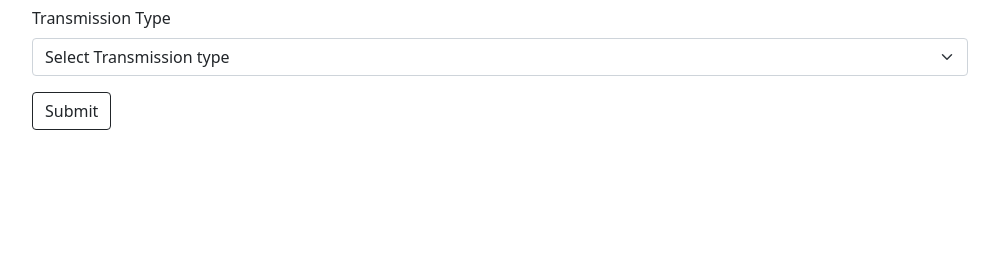
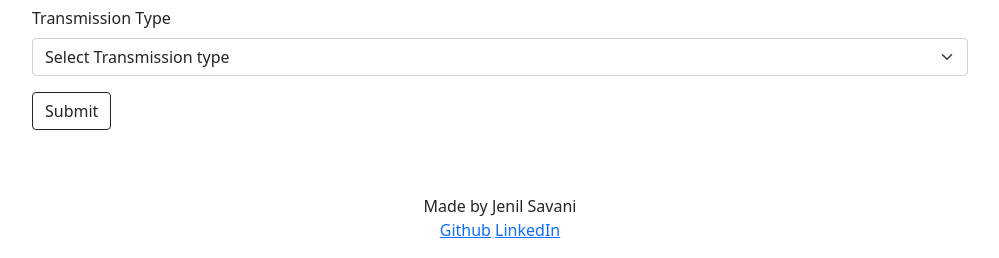
Before and after one commit to jenilsavani9/value-predictor, a Flask app: page /car in a window 1280 px wide. Shown: the part 796-1054 px from the top of the page, without its empty margins (140-1139 px from the left). Before the commit the page ends 926 px from the top, so only its background shows below. Run offline with Flask 2, Linux system fonts and the light colour scheme.

Commit message:
Update base.html

```diff
--- a/templates/base.html
+++ b/templates/base.html
@@ -38,6 +38,18 @@
   {% block body %}
 
   {% endblock body %}
+
+  <footer class="page-footer font-small cyan darken-3">
+    <!-- Copyright -->
+    <div class="footer-copyright text-center py-3">
+      Made by Jenil Savani
+      <br>
+      <a href="https://github.com/jenilsavani9" class="text-center py-3">Github</a>
+      <a href="https://www.linkedin.com/in/jenil-savani-4ab4b71b0/" class="text-center py-3">LinkedIn</a>
+    </div>
+    <!-- Copyright -->
+
+  </footer>
   <!-- Optional JavaScript; choose one of the two! -->
 
   <!-- Option 1: Bootstrap Bundle with Popper -->
```
